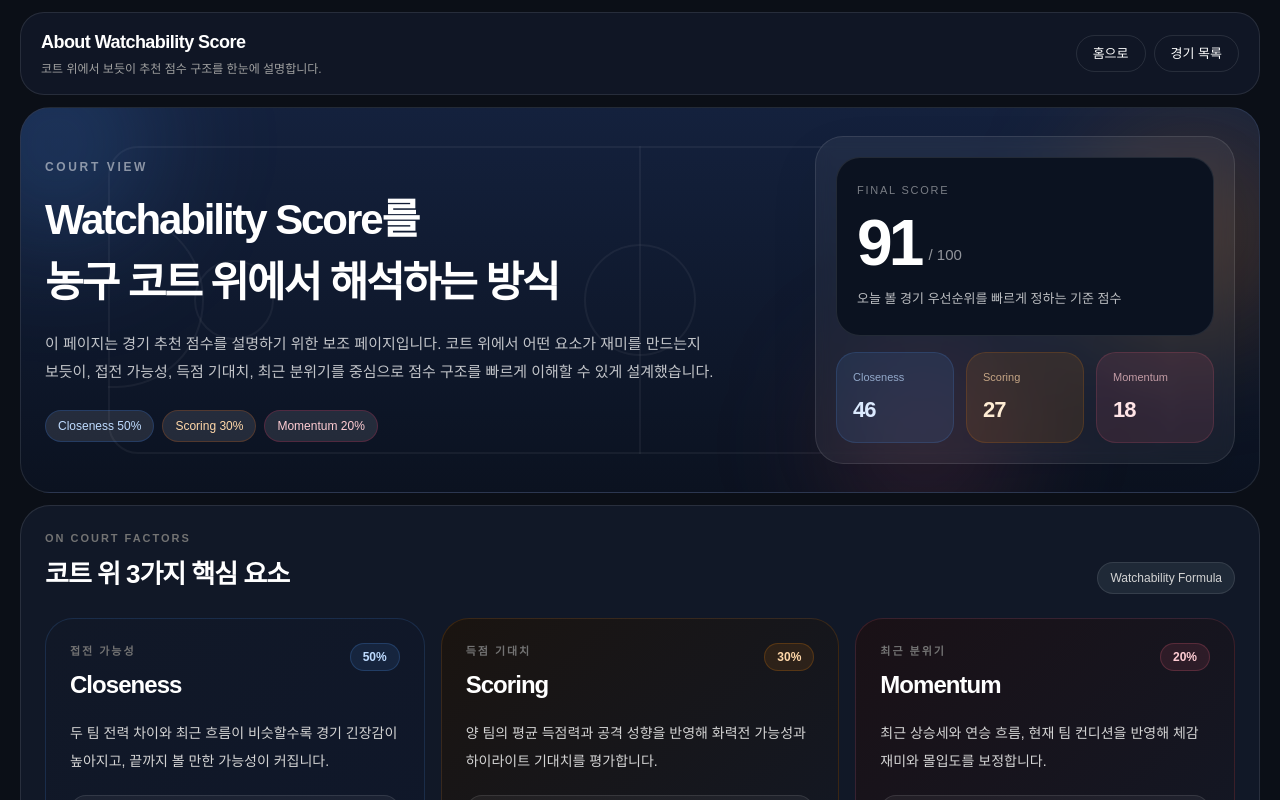
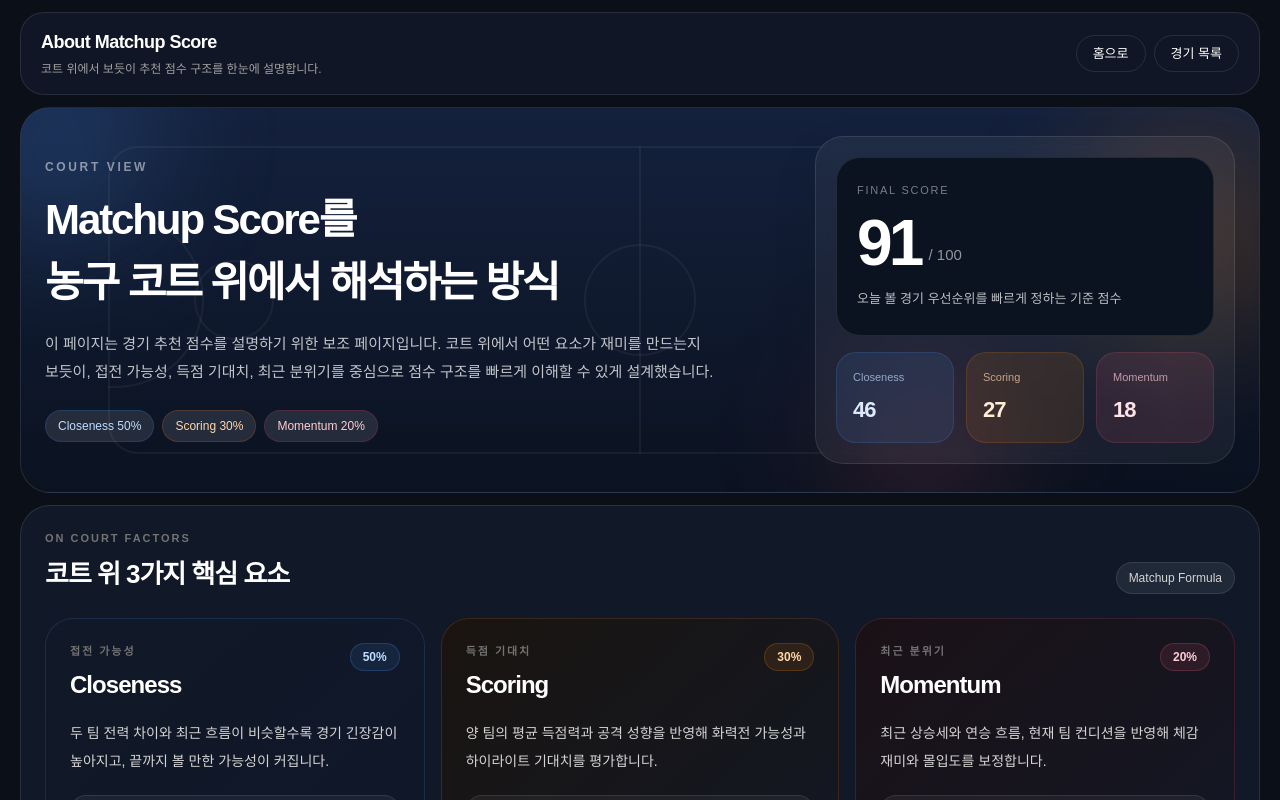
Before and after one commit to Ryuintae/nba-game-picker, a Next.js app: page /about-score in a window 1280 px wide. Shown: the top 800 px of the page. Built offline with nearby package versions, Linux system fonts and the light colour scheme.

Commit message:
Matchup Score 문구 정리

```diff
--- a/src/app/about-score/page.tsx
+++ b/src/app/about-score/page.tsx
@@ -68,7 +68,7 @@ export default function AboutScorePage() {
                     <div className="flex items-center justify-between gap-3">
                         <div className="min-w-0">
                             <p className="text-[18px] font-semibold tracking-[-0.03em] text-neutral-950 dark:text-white">
-                                About Watchability Score
+                                About Matchup Score
                             </p>
                             <p className="mt-1 text-[12px] text-neutral-500 dark:text-neutral-400">
                                 코트 위에서 보듯이 추천 점수 구조를 한눈에 설명합니다.
@@ -114,7 +114,7 @@ export default function AboutScorePage() {
                                     Court View
                                 </p>
                                 <h1 className="mt-3 text-[30px] font-semibold tracking-[-0.05em] text-neutral-950 dark:text-white sm:text-[42px]">
-                                    Watchability Score를
+                                    Matchup Score를
                                     <br />
                                     농구 코트 위에서 해석하는 방식
                                 </h1>
@@ -193,7 +193,7 @@ export default function AboutScorePage() {
                         </div>
 
                         <div className="rounded-full border border-black/6 bg-[#f7f8fa] px-3 py-1.5 text-[12px] font-medium text-neutral-600 dark:border-white/10 dark:bg-[#1f2937] dark:text-neutral-300">
-                            Watchability Formula
+                            Matchup Formula
                         </div>
                     </div>
 
```
